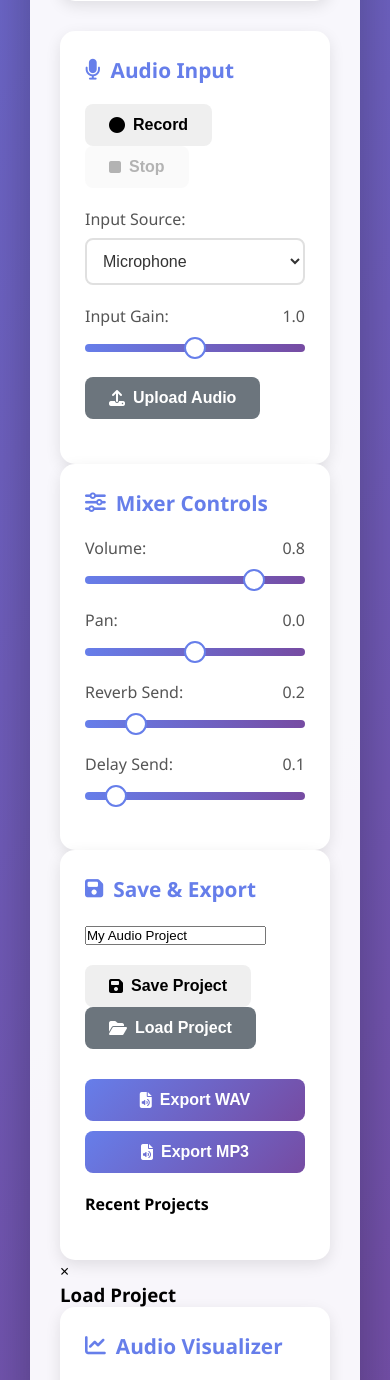
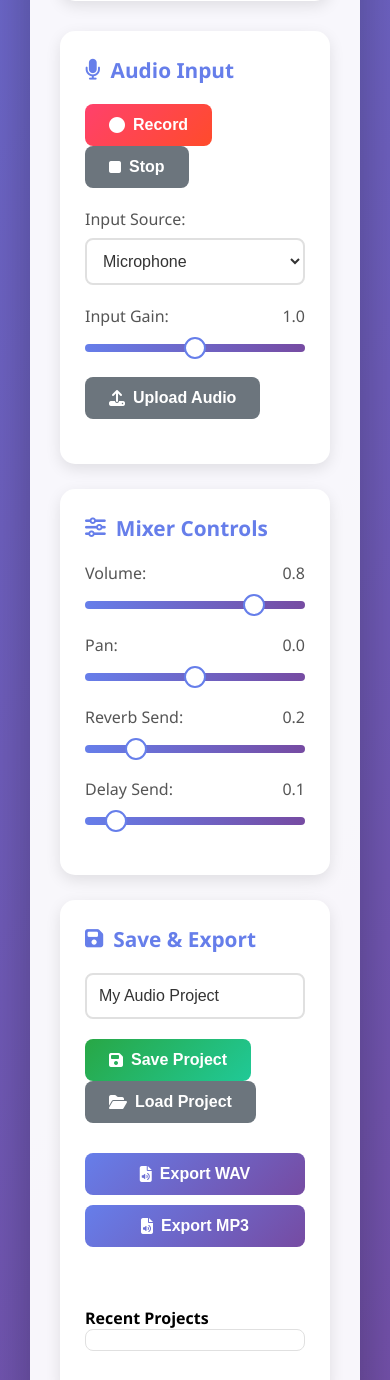
Before and after one commit to yus/audio-filter-pwa, a Flask app: page / in a window 390 px wide. Shown: the part 1764-3144 px from the top of the page. Run offline with Flask 3, Linux system fonts and the light colour scheme.

Commit message:
Update style.css

```diff
--- a/static/css/style.css
+++ b/static/css/style.css
@@ -280,3 +280,253 @@
         text-align: center;
     }
 }
+
+/* Audio I/O Controls */
+.audio-io-controls {
+    display: grid;
+    grid-template-columns: repeat(auto-fit, minmax(300px, 1fr));
+    gap: 25px;
+    margin: 30px 0;
+}
+
+.btn-record {
+    background: linear-gradient(135deg, #ff416c, #ff4b2b);
+    color: white;
+}
+
+.btn-record:hover {
+    background: linear-gradient(135deg, #ff4b2b, #ff416c);
+    transform: scale(1.05);
+}
+
+.btn-stop {
+    background: #6c757d;
+    color: white;
+}
+
+.btn-success {
+    background: linear-gradient(135deg, #28a745, #20c997);
+    color: white;
+}
+
+.btn-success:hover {
+    background: linear-gradient(135deg, #20c997, #28a745);
+}
+
+.text-input {
+    width: 100%;
+    padding: 12px;
+    border: 2px solid #e0e0e0;
+    border-radius: 8px;
+    font-size: 1rem;
+    color: #333;
+    background: white;
+    transition: all 0.3s ease;
+}
+
+.text-input:focus {
+    outline: none;
+    border-color: #667eea;
+    box-shadow: 0 0 0 3px rgba(102, 126, 234, 0.1);
+}
+
+.status-message {
+    padding: 10px;
+    border-radius: 5px;
+    text-align: center;
+    font-weight: 500;
+    transition: all 0.3s ease;
+}
+
+.status-message.success {
+    background: #d4edda;
+    color: #155724;
+    border: 1px solid #c3e6cb;
+}
+
+.status-message.error {
+    background: #f8d7da;
+    color: #721c24;
+    border: 1px solid #f5c6cb;
+}
+
+.status-message.info {
+    background: #d1ecf1;
+    color: #0c5460;
+    border: 1px solid #bee5eb;
+}
+
+.project-list {
+    list-style: none;
+    padding: 0;
+    max-height: 200px;
+    overflow-y: auto;
+    border: 1px solid #e0e0e0;
+    border-radius: 8px;
+    padding: 10px;
+}
+
+.project-list li {
+    padding: 10px;
+    margin: 5px 0;
+    background: #f8f9fa;
+    border-radius: 5px;
+    cursor: pointer;
+    transition: all 0.3s ease;
+    display: flex;
+    justify-content: space-between;
+    align-items: center;
+}
+
+.project-list li:hover {
+    background: #e9ecef;
+    transform: translateX(5px);
+}
+
+.project-list .project-date {
+    font-size: 0.8rem;
+    color: #6c757d;
+}
+
+.project-list .project-delete {
+    color: #dc3545;
+    cursor: pointer;
+    padding: 5px;
+}
+
+.project-list .project-delete:hover {
+    background: #dc3545;
+    color: white;
+    border-radius: 3px;
+}
+
+/* Modal Styles */
+.modal {
+    display: none;
+    position: fixed;
+    z-index: 1000;
+    left: 0;
+    top: 0;
+    width: 100%;
+    height: 100%;
+    background-color: rgba(0, 0, 0, 0.5);
+}
+
+.modal-content {
+    background-color: white;
+    margin: 10% auto;
+    padding: 30px;
+    border-radius: 15px;
+    width: 80%;
+    max-width: 500px;
+    box-shadow: 0 20px 40px rgba(0, 0, 0, 0.2);
+    position: relative;
+}
+
+.close-modal {
+    position: absolute;
+    right: 20px;
+    top: 15px;
+    font-size: 28px;
+    font-weight: bold;
+    color: #666;
+    cursor: pointer;
+    transition: color 0.3s ease;
+}
+
+.close-modal:hover {
+    color: #000;
+}
+
+/* Audio Visualization Enhancements */
+.level-meter {
+    display: flex;
+    align-items: center;
+    gap: 10px;
+    margin: 15px 0;
+}
+
+.meter-bar {
+    flex-grow: 1;
+    height: 20px;
+    background: #e9ecef;
+    border-radius: 10px;
+    overflow: hidden;
+    position: relative;
+}
+
+.meter-fill {
+    height: 100%;
+    background: linear-gradient(90deg, #28a745, #ffc107, #dc3545);
+    border-radius: 10px;
+    width: 0%;
+    transition: width 0.1s ease;
+}
+
+.meter-value {
+    min-width: 40px;
+    text-align: right;
+    font-weight: 600;
+    color: #495057;
+}
+
+/* Upload Button Styling */
+.upload-container {
+    position: relative;
+    overflow: hidden;
+    display: inline-block;
+}
+
+.upload-container input[type=file] {
+    position: absolute;
+    left: 0;
+    top: 0;
+    opacity: 0;
+    cursor: pointer;
+}
+
+/* Preset Manager */
+.preset-manager {
+    display: flex;
+    gap: 10px;
+    margin-top: 15px;
+}
+
+.preset-select {
+    flex-grow: 1;
+}
+
+/* EQ Visualization */
+.eq-display {
+    height: 100px;
+    background: #1a1a2e;
+    border-radius: 8px;
+    margin: 15px 0;
+    position: relative;
+    overflow: hidden;
+}
+
+.eq-bar {
+    position: absolute;
+    bottom: 0;
+    width: 10px;
+    background: linear-gradient(to top, #667eea, #764ba2);
+    border-radius: 5px 5px 0 0;
+    transition: height 0.3s ease;
+}
+
+/* Responsive Design */
+@media (max-width: 768px) {
+    .audio-io-controls {
+        grid-template-columns: 1fr;
+    }
+
+    .modal-content {
+        width: 95%;
+        margin: 20px auto;
+    }
+
+    .preset-manager {
+        flex-direction: column;
+    }
+}
```
